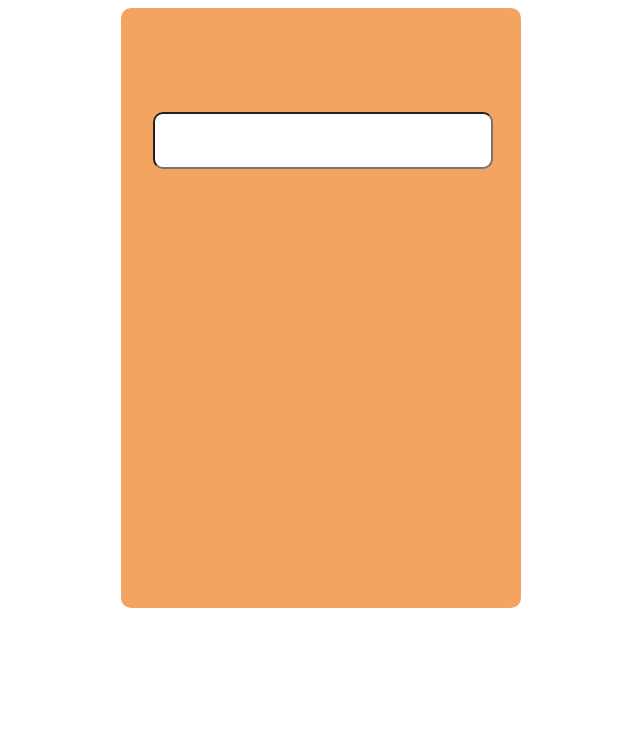
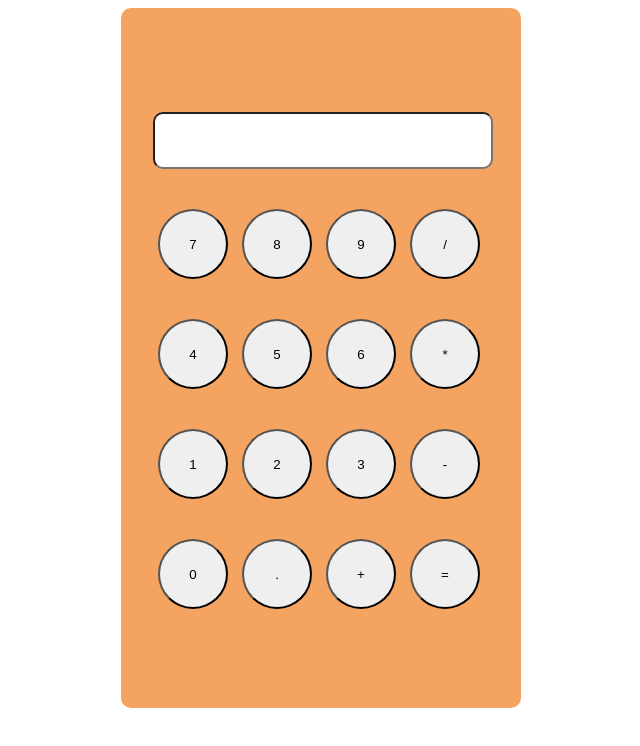
Before and after one commit to akhilpr7/Calculator, a plain HTML site: page calculator/index.html in a window 1280 px wide. Shown: the whole page, without its empty margins (337-977 px from the left). Drawn offline with Linux system fonts and the light colour scheme.

Commit message:
buttons added

```diff
--- a/calculator/calc.css
+++ b/calculator/calc.css
@@ -1,6 +1,6 @@
 .root{
     width: 400px;
-    height: 600px;
+    height: 700px;
     background-color: sandybrown;
     margin-left: 450px;
     border-radius: 10px;
@@ -15,3 +15,13 @@
     margin-top: 104px;
     border-radius: 10px;
 }
+.btn{
+    width: 70px;
+    height: 70px;
+    border-radius: 50px;
+    margin-left: 10px;
+}
+.firstrow{
+    padding-left: 27px;
+    padding-top: 40px;
+}
--- a/calculator/index.html
+++ b/calculator/index.html
@@ -13,6 +13,39 @@
         <div class="screen">
             <input class="input" type="text" id="inp">
         </div>
+        <div class="firstrow">
+            <button onclick="btnclick()" class="btn">7</button>
+            <button onclick="btnclick()" class="btn">8</button>
+            <button onclick="btnclick()" class="btn">9</button>
+            <button onclick="btnclick()" class="btn">/</button>
+
+        </div>
+
+        <div class="firstrow">
+            <button onclick="btnclick()" class="btn">4</button>
+            <button onclick="btnclick()" class="btn">5</button>
+            <button onclick="btnclick()" class="btn">6</button>
+            <button onclick="btnclick()" class="btn">*</button>
+
+        </div>
+
+        <div class="firstrow">
+            <button onclick="btnclick()" class="btn">1</button>
+            <button onclick="btnclick()" class="btn">2</button>
+            <button onclick="btnclick()" class="btn">3</button>
+            <button onclick="btnclick()" class="btn">-</button>
+
+        </div>
+
+        <div class="firstrow">
+            <button onclick="btnclick()" class="btn">0</button>
+            <button onclick="btnclick()" class="btn">.</button>
+            <button onclick="btnclick()" class="btn">+</button>
+            <button onclick="btnclick()" class="btn">=</button>
+
+        </div>
+
+
     </div>
 </body>
 </html>
```
